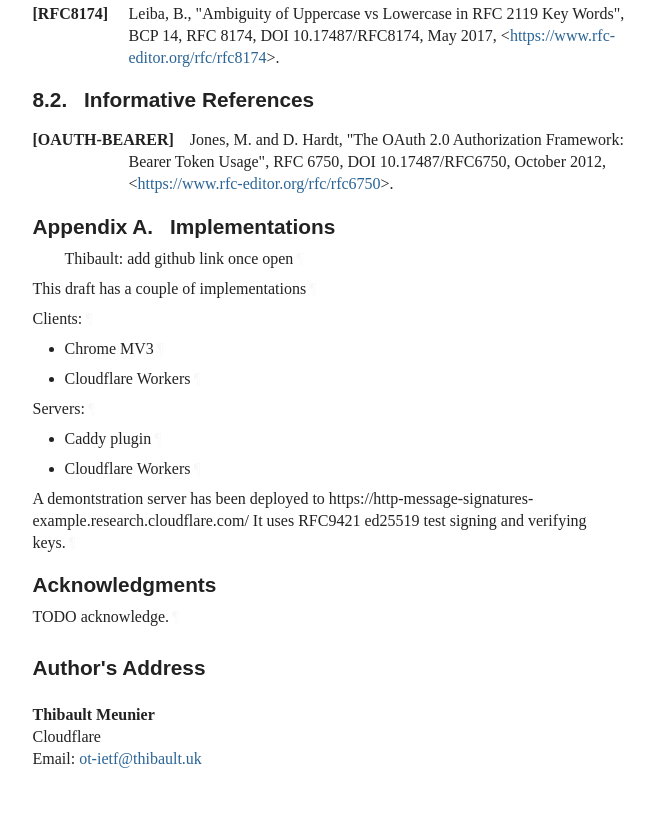
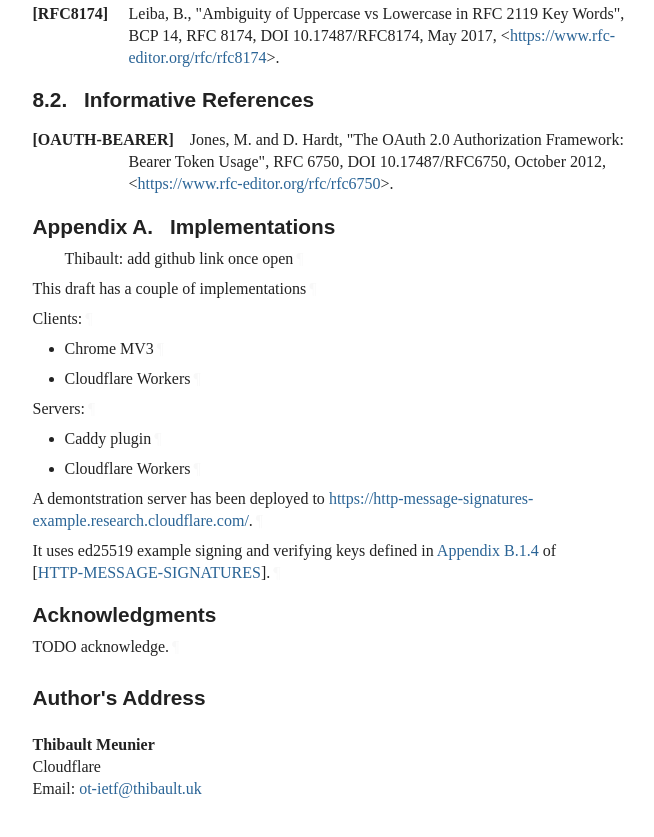
Before and after one commit to thibmeu/http-message-signatures-directory, a plain HTML site: page draft-meunier-web-bot-auth-architecture.html in a window 1280 px wide. Shown: the part 6920-7757 px from the top of the page, without its empty margins (92-746 px from the left). Drawn offline with Linux system fonts and the light colour scheme; a web font is replaced by a local one.

Commit message:
Script updating gh-pages from fd51c42. [ci skip]

```diff
--- a/draft-meunier-web-bot-auth-architecture.html
+++ b/draft-meunier-web-bot-auth-architecture.html
@@ -1778,8 +1778,8 @@ sensitive user data is involved.<a href="#section-6.3-1" class="pilcrow">¶</a><
           <p id="appendix-A-6.2.1">Cloudflare Workers<a href="#appendix-A-6.2.1" class="pilcrow">¶</a></p>
 </li>
       </ul>
-<p id="appendix-A-7">A demontstration server has been deployed to https://http-message-signatures-example.research.cloudflare.com/
-It uses RFC9421 ed25519 test signing and verifying keys.<a href="#appendix-A-7" class="pilcrow">¶</a></p>
+<p id="appendix-A-7">A demontstration server has been deployed to <a href="https://http-message-signatures-example.research.cloudflare.com/">https://http-message-signatures-example.research.cloudflare.com/</a>.<a href="#appendix-A-7" class="pilcrow">¶</a></p>
+<p id="appendix-A-8">It uses ed25519 example signing and verifying keys defined in <span><a href="https://rfc-editor.org/rfc/rfc9421#appendix-B.1.4" class="relref">Appendix B.1.4</a> of [<a href="#HTTP-MESSAGE-SIGNATURES" class="cite xref">HTTP-MESSAGE-SIGNATURES</a>]</span>.<a href="#appendix-A-8" class="pilcrow">¶</a></p>
 </section>
 </div>
 <div id="acknowledgments">
```
Also changed, not shown: draft-meunier-web-bot-auth-architecture.txt (+5 -2 lines).
